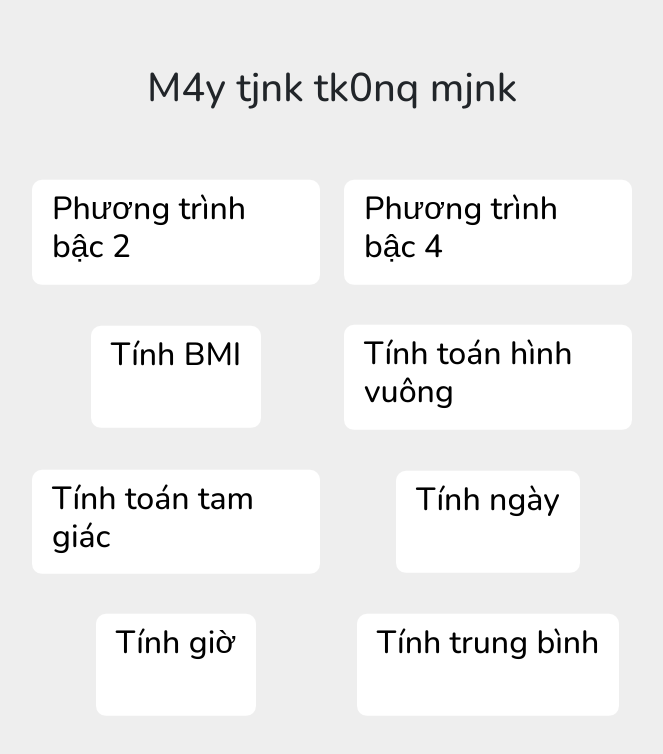
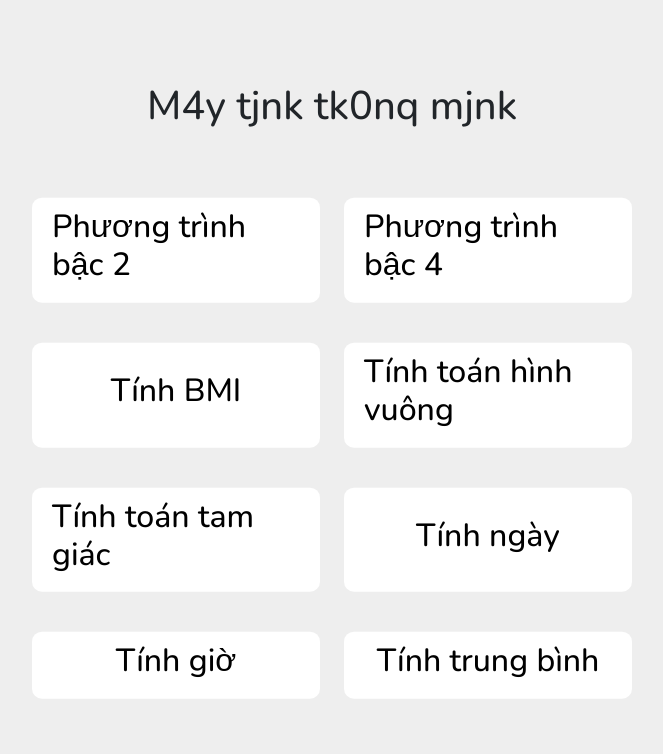
Before and after one commit to captainprox02/m4y-tjnk-tk0nq-mjnk, a plain HTML site: page index.html in a window 1280 px wide. Shown: the whole page, without its empty margins (308-971 px from the left). Drawn offline with nearby package versions, Linux system fonts and the light colour scheme.

Commit message:
Update styles.css

```diff
--- a/styles.css
+++ b/styles.css
@@ -35,6 +35,8 @@ body{
 .link-card{
     text-decoration: none;
     color: #000;
+    height: 100%;
+    width: 100%;
     background-color: #fff;
     padding: 10px 20px;
     border-radius: 10px;
@@ -52,10 +54,6 @@ body{
     -10px -10px 60px #ffffff;
 }
 
-.menu-item-content{
-    min-height: 82px;
-}
-
 .result{
     padding: 20px 10px;
     background-color: #fff;
```
